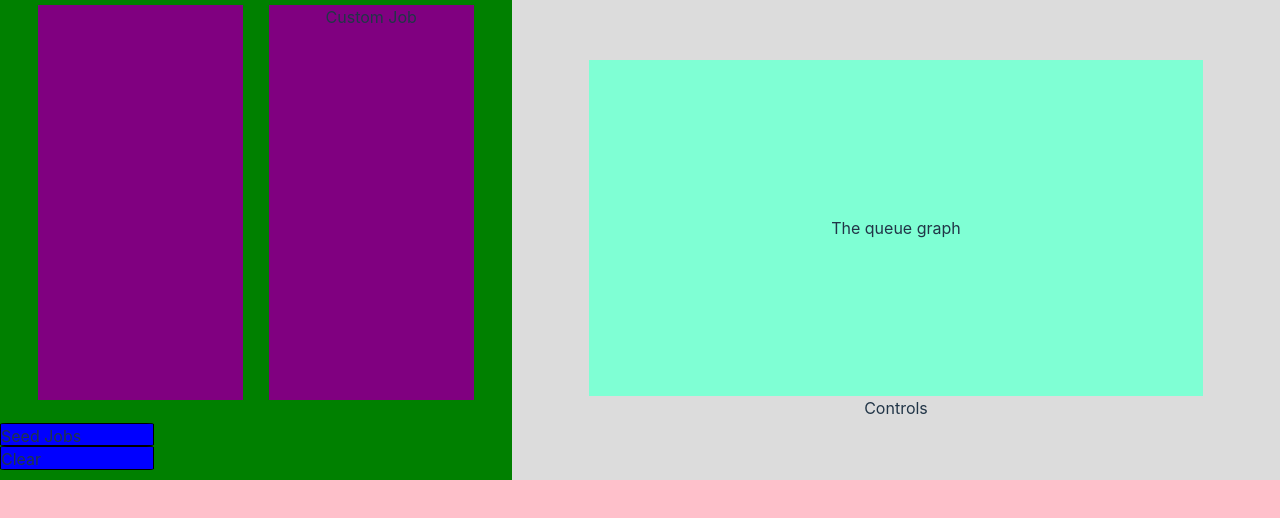
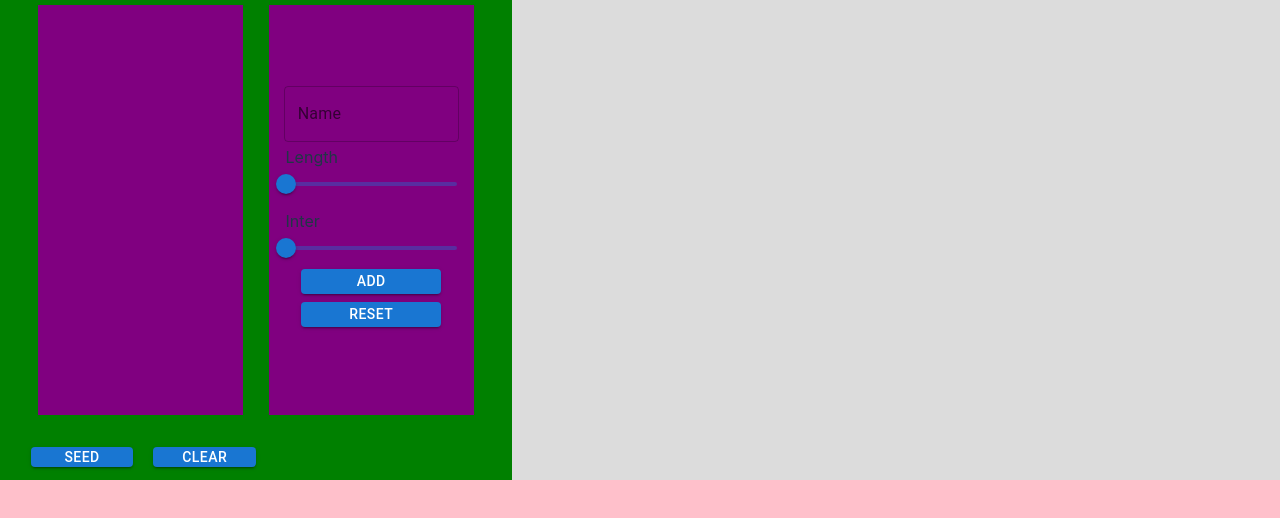
Before and after one commit to AbishurMoses/MLFQ-Visualization, a React (Vite) app: page / in a window 1280 px wide. Shown: the top 518 px of the page. Built offline with nearby package versions, Linux system fonts and the light colour scheme.

Commit message:
Completed custom job creation.

```diff
--- a/package.json
+++ b/package.json
@@ -10,6 +10,9 @@
     "preview": "vite preview"
   },
   "dependencies": {
+    "@emotion/react": "^11.11.4",
+    "@emotion/styled": "^11.11.5",
+    "@mui/material": "^5.15.15",
     "react": "^18.2.0",
     "react-dom": "^18.2.0"
   },
--- a/src/App.css
+++ b/src/App.css
@@ -21,7 +21,6 @@ p {
 }
 
 /* Basic Containers */
-
 #top {
   height: 60%;
   width: 100%;
@@ -87,122 +86,45 @@ p {
   justify-content: center;
 }
 
-#job-button {
+#custom-job {
+  flex-direction: column;
+  padding: 0px 15px 0px 15px;
+}
+
+.input-container {
+  width: 98%;
+}
+
+#job-input {
+  display: flex;
+  flex-direction: column;
+  align-items: center;
+  gap: 2%;
+}
+
+#job-btn-container {
+  display: flex;
+  justify-content: center;
+  align-items: center;
+  gap: 10%;
+}
+
+.custom-btns {
+  height: 35%;
+  width: 80%;
+}
+
+#job-buttons {
   display: flex;
   justify-content: column;
   justify-content: center;
   align-items: center;
   gap: 20px;
   width: 50%;
-  height: 100%;
+  padding-left: 6%
 }
 
-.btns {
-  width: 30%;
-  height: 45%;
-  background-color: blue;
-  border: 1px solid black;
-  border-radius: 5%;
+.noncustom-btns {
+  width: 80%;
+  height: 55%;
 }
-
-/* MLFQ GRAPH AND CONTROLS */
-
-#graph {
-  width: 80%;
-  height: 70%;
-  background-color: aquamarine;
-}
-
-#controls {
-  width: 80%;
-  height: 25%;
-  background-color: #e6e6e6;
-  display: flex;
-  justify-content: row;
-}
-
-/* CONTROLS */
-.cols {
-  display: flex;
-  flex-direction: column;
-  gap: 5px;
-  justify-content: center;
-}
-
-#col2,
-#col3 {
-  justify-content: center;
-}
-
-.control-inp {
-  width: 23%;
-}
-
-#col1 {
-  width: 36%;
-}
-
-#col2 {
-  width: 20%;
-}
-
-div > #col2 {
-  text-align: center;
-}
-
-#col3 {
-  width: 44%;
-}
-
-/* ALL STATS */
-.table-cols {
-  display: flex;
-  flex-direction: column;
-  align-items: center;
-  height: 100%;
-}
-
-#pid-table {
-  width: 45%;
-}
-
-#stats {
-  width: 27.5%;
-}
-
-#time {
-  width: 27.5%;
-}
-
-#time > div,
-#pid-table > div {
-  width: 70%;
-  height: 85%;
-  background-color: purple;
-  text-align: center;
-}
-
-ul {
-  height: 100%;
-}
-
-li {
-  list-style: none;
-  margin: 10px 0 0 0;
-}
-
-#stats > div {
-  display: flex;
-  flex-direction: column;
-  justify-content: center;
-  background-color: white;
-  height: 85%;
-  width: 85%;
-}
-
-/* LOL */
-#graph {
-  display: flex;
-  justify-content: center;
-  align-items: center;
-}
--- a/src/App.jsx
+++ b/src/App.jsx
@@ -2,25 +2,67 @@ import './App.css'
 import React from 'react'
 import { useState, useEffect } from 'react'
 import QueueGraph from './components/QueueGraph'
+import Job from './components/Job'
+import Box from '@mui/material/Box';
+import TextField from '@mui/material/TextField';
+import Slider from '@mui/material/Slider';
+import Stack from '@mui/material/Stack';
+import Button from '@mui/material/Button';
 
+/*	Jobs need ids
+		- Will need to find a way to create both seeded and custom job Ids
+	Names should not be the same
+		- Should the option be restricted or left to the user
+	Job deletion
+		- Seeded jobs might need to be deleted
+			- However, this means that the user generated jobs can't be removed once added
+*/
 function App() {
 	const [massJobs, setMassJobs] = useState(false)
+	const [seedBtn, setSeedBtn] = useState(false)
+	const [jobName, setJobName] = useState("")
+	const [jobLength, setJobLength] = useState(0)
+	const [jobInteractivity, setJobInteractivity] = useState(0)
+	// Pre-determined Jobs
 	var PD = []
+	// Jobs created by the user
+	var custom_jobs = []
 
 	function getRandomInt(max) {
 		return Math.floor(Math.random() * max);
 	}
 
+	// Custom Job
+	const addJob = () => {
+		if (jobName == "") {
+			alert("Add a name dommy")
+		} else {
+			custom_jobs.push({
+				name: jobName,
+				length: jobLength,
+				jobInteractivity: jobInteractivity
+			})
+			console.log(custom_jobs)
+		}
+	}
+
+	// Seeded jobs
 	const addJobs = (numOfJobs) => {
 		var i = 0;
 		while (i < numOfJobs) {
 			PD.push({
-				id: i,
+				name: "Job " + (i + 1).toString(),
 				length: getRandomInt(25),
 				interactivity: getRandomInt(3),
 			})
 			i++
 		}
+	}
+
+	const resetInput = () => {
+		setJobName("")
+		setJobLength(0)
+		setJobInteractivity(0)
 	}
 
 	useEffect(() => {
@@ -32,15 +74,34 @@ function App() {
 	}
 
 	const seedJobs = () => {
-		addJobs(3)
-		console.log(PD)
+		if (seedBtn == false) {
+			addJobs(3)
+			console.log(PD)
 
-		fnMassJobs(true)
+			setSeedBtn(true)
+			fnMassJobs(true)
+		} else {
+			alert("Max jobs seeded")
+		}
 	}
 
 	const clearJobs = async () => {
 		PD = []
+
+		setSeedBtn(false)
 		fnMassJobs(false)
+	}
+
+	const handleJob = (event) => {
+		if (event.target.id == "job-name") {
+			setJobName(event.target.value)
+		}
+		if (event.target.name == "job-length") {
+			setJobLength(event.target.value)
+		}
+		if (event.target.name == "job-interactivity") {
+			setJobInteractivity(event.target.value)
+		}
 	}
 
 	return (
@@ -58,18 +119,36 @@ function App() {
 								)}
 							</div>
 							<div id="custom-job">
-								<h3>Custom Job</h3>
+								<Box
+									component="form"
+									id="job-input"
+									noValidate
+									autoComplete="off"
+								>
+									<TextField id="job-name" value={jobName} onChange={handleJob} label="Name" variant="outlined" />
+									<div className="input-container">
+										<p>Length</p>
+										<Slider name="job-length" className="sliders" value={jobLength} onChange={handleJob} defaultValue={25} valueLabelDisplay="auto" max={50} />
+									</div>
+									<div className="input-container">
+										<p>Inter</p>
+										<Slider name="job-interactivity" className="sliders" value={jobInteractivity} onChange={handleJob} defaultValue={1} valueLabelDisplay="auto" max={2} />
+									</div>
+								</Box>
+								<Stack id="job-btn-container">
+									<Button className="custom-btns" variant="contained" onClick={addJob}>Add</Button>
+									<Button className="custom-btns" variant="contained" onClick={resetInput}>Reset</Button>
+								</Stack>
 							</div>
 						</div>
 						<div id="job-buttons">
-							<div className="btns" id="seed-btn" onClick={seedJobs}>Seed Jobs</div>
-							<div className="btns" id="clear-btn" onClick={clearJobs}>Clear</div>
+							<Button className="noncustom-btns" variant="contained" style={{ cursor: seedBtn ? "not-allowed" : "default" }} onClick={seedJobs}>Seed</Button>
+							<Button className="noncustom-btns" variant="contained" onClick={clearJobs}>Clear</Button>
 						</div>
 					</div>
 				</div>
 				<div id="MLFQ-container">
-					<QueueGraph />
-					<p>Controls</p>
+					{/* <QueueGraph /> */}
 					{/* <div id="controls">
 						<div className="cols" id="col1">
 							<p>Time Allotment per Queue</p>
@@ -109,7 +188,7 @@ function App() {
 					</div> */}
 				</div>
 			</div>
-		</div>
+		</div >
 	)
 }
 
```
Also changed, not shown: 1 other file (tests, documents, lock files or other folders).
